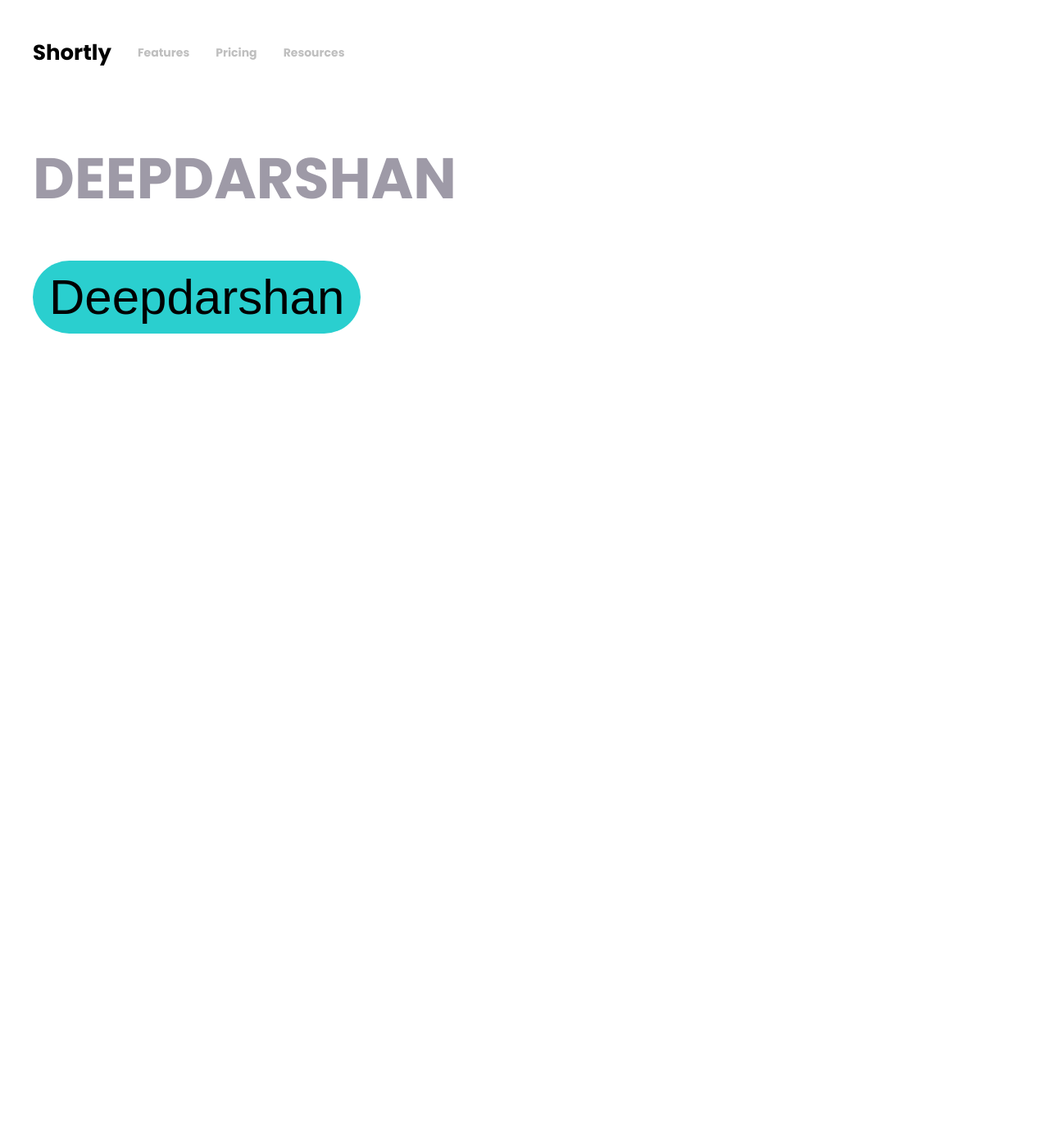
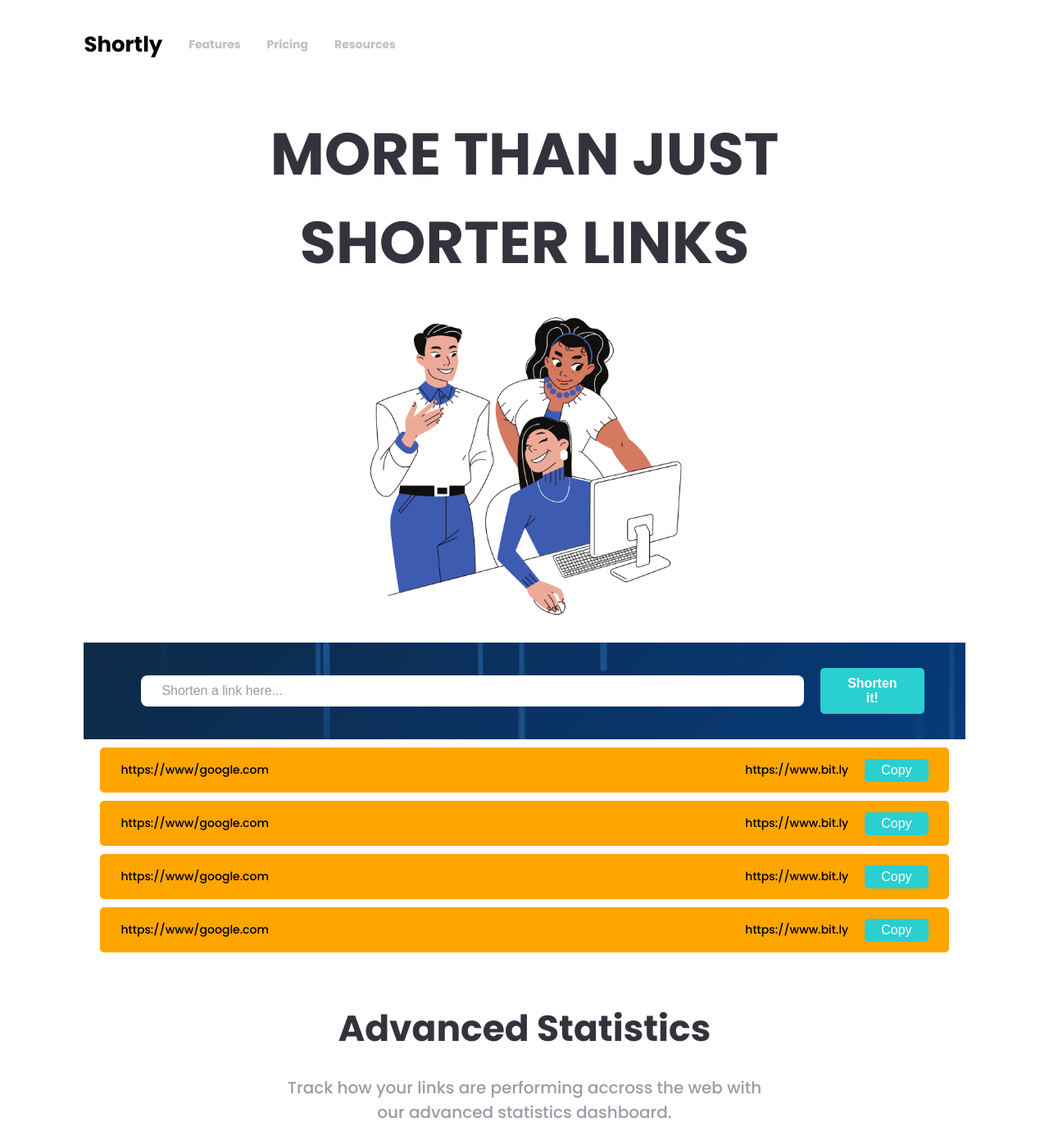
Before and after one commit to deepdarshan21/link-shortener, a Next.js app: page / in a window 1280 px wide. Shown: the whole page at 82% size. Before the commit the page ends 800 px from the top, so only its background shows below. Built offline with nearby package versions, Linux system fonts and the light colour scheme.

Commit message:
SOme more work done

```diff
--- a/components/Button.js
+++ b/components/Button.js
@@ -20,7 +20,7 @@ const Button = styled("button")(
         variant({
             variants: {
                 rect: {
-                    borderRadius: props.fontSize ? parseFloat(props.fontSize) / 3 : "10px",
+                    borderRadius: props.fontSize ? parseFloat(props.fontSize) / 3 : "5px",
                 },
                 oval: {
                     borderRadius: props.fontSize ? props.fontSize : "16px",
--- /dev/null
+++ b/components/Input.js
@@ -0,0 +1,18 @@
+import styled from "styled-components";
+import theme from "../styles/theme";
+
+const Input = styled("input")({
+    fontSize: "16px",
+    padding: "10px 25px",
+    margin: "10px 20px",
+    background: "white",
+    border: "none",
+    borderRadius: "8px",
+    "&::placeholder": {
+        color: theme.color.GrayishViolet,
+    },
+    flex: "6",
+    width: "100%"
+});
+
+export default Input;
--- a/layout/Navbar.js
+++ b/layout/Navbar.js
@@ -3,8 +3,8 @@ import theme from "../styles/theme";
 
 const Navbar = (props) => {
     return (
-        <header style={{ display: "inline-flex" }}>
-            <Typography component="h4" fontSize="26px">
+        <header style={{ display: "inline-flex", margin: "25px 8vw" }}>
+            <Typography component="h4" fontSize="26px" margin="10px 0">
                 Shortly
             </Typography>
             <Typography component="h6" margin="auto 16px auto 32px" color={theme.color.Gray} hover>
--- /dev/null
+++ b/layout/ShortendLinkInfo.js
@@ -0,0 +1,48 @@
+import Typography from "../components/Typography";
+import Button from "../components/Button";
+import theme from "../styles/theme";
+import { useState } from "react";
+
+const ShortendLinkInfo = (props) => {
+    const [copyState, setCopyState] = useState("Copy");
+    const handleClick = (e) => {
+        e.preventDefault();
+        setCopyState("Copied");
+        navigator.clipboard.writeText(props.shortLink);
+        setTimeout(() => setCopyState("Copy"), 1000);
+    };
+
+    return (
+        <>
+            <div
+                style={{
+                    background: "orange",
+                    margin: "10px 20px",
+                    padding: "3px 25px",
+                    borderRadius: "5px",
+                    display: "flex",
+                    // alignItems: "space-between",
+                    justifyContent: "space-between",
+                }}
+            >
+                <Typography component="p">{props.link}</Typography>
+                <span style={{ margin: "auto 0", display: "flex" }}>
+                    <Typography component="p">{props.shortLink}</Typography>
+                    <span style={{ margin: "auto 0 auto 20px" }}>
+                        <Button
+                            variant="rect"
+                            fontWeight="500"
+                            padding="5px 20px"
+                            hoverBackgroundColor={theme.color.secondry.Red}
+                            onClick={handleClick}
+                        >
+                            {copyState}
+                        </Button>
+                    </span>
+                </span>
+            </div>
+        </>
+    );
+};
+
+export default ShortendLinkInfo;
--- a/pages/index.js
+++ b/pages/index.js
@@ -1,25 +1,87 @@
 import Navbar from "../layout/Navbar";
+import ShortendLinkInfo from "../layout/ShortendLinkInfo";
 import Typography from "../components/Typography";
 import Button from "../components/Button";
+import Input from "../components/Input";
 import theme from "../styles/theme";
+import People from "../assets/people-working.png";
+import Meteor from "../assets/Meteor.png";
 
 export default function Home() {
     return (
         <>
             <Navbar />
-            <Typography component="h1" fontSize="70px" color={theme.color.GrayishViolet} toUpper>
-                Deepdarshan
+            <Typography
+                component="h1"
+                fontSize="72px"
+                color={theme.color.VeryDarkBlue}
+                toUpper
+                fontWeight="700"
+                align="center"
+                margin="25px 8vw"
+            >
+                More than just
+                <br /> shorter links
             </Typography>
-            <Button
-                variant="oval"
-                color="black"
-                padding="10px 20px"
-                fontSize="60px"
-                fontWeight="500"
-                hoverBackgroundColor="blue"
+            <img
+                src={People.src}
+                alt="People"
+                width="30%"
+                style={{ display: "block", margin: "auto" }}
+            />
+            <div style={{ margin: "25px 8vw" }}>
+                <div
+                    style={{
+                        background: `url(${Meteor.src})`,
+                        padding: "30px 50px",
+                        display: "flex",
+                    }}
+                >
+                    <Input type="url" placeholder="Shorten a link here..." />
+                    <span
+                        style={{
+                            margin: "auto",
+                            flex: 1,
+                            display: "flex",
+                            justifyContent: "center",
+                        }}
+                    >
+                        <Button
+                            variant="rect"
+                            fontWeight="700"
+                            padding="10px 24px"
+                            hoverBackgroundColor={theme.color.secondry.Red}
+                        >
+                            Shorten it!
+                        </Button>
+                    </span>
+                </div>
+                <ShortendLinkInfo link="https://www/google.com" shortLink="https://www.bit.ly" />
+                <ShortendLinkInfo link="https://www/google.com" shortLink="https://www.bit.ly" />
+                <ShortendLinkInfo link="https://www/google.com" shortLink="https://www.bit.ly" />
+                <ShortendLinkInfo link="https://www/google.com" shortLink="https://www.bit.ly" />
+            </div>
+            <Typography
+                component="h5"
+                fontSize="44px"
+                color={theme.color.VeryDarkBlue}
+                fontWeight="700"
+                align="center"
+                margin="60px 8vw 20px"
             >
-                Deepdarshan
-            </Button>
+                Advanced Statistics
+            </Typography>
+            <Typography
+                component="p"
+                fontSize="20px"
+                color={theme.color.GrayishViolet}
+                align="center"
+                margin="25px 8vw"
+            >
+                Track how your links are performing accross the web with
+                <br />
+                our advanced statistics dashboard.
+            </Typography>
         </>
     );
 }
--- a/styles/globalStyles.js
+++ b/styles/globalStyles.js
@@ -3,7 +3,8 @@ export default createGlobalStyle`
   body {
     font-family: 'Poppins', sans-serif;
     // font-size: 44px;
-    margin: 10px 40px;
+    // margin-top: 5vh;
+    margin: 0;
     padding: 0;
   }
 `;
```
Also changed, not shown: assets/people-working.png (renamed from assets/people working.png).
